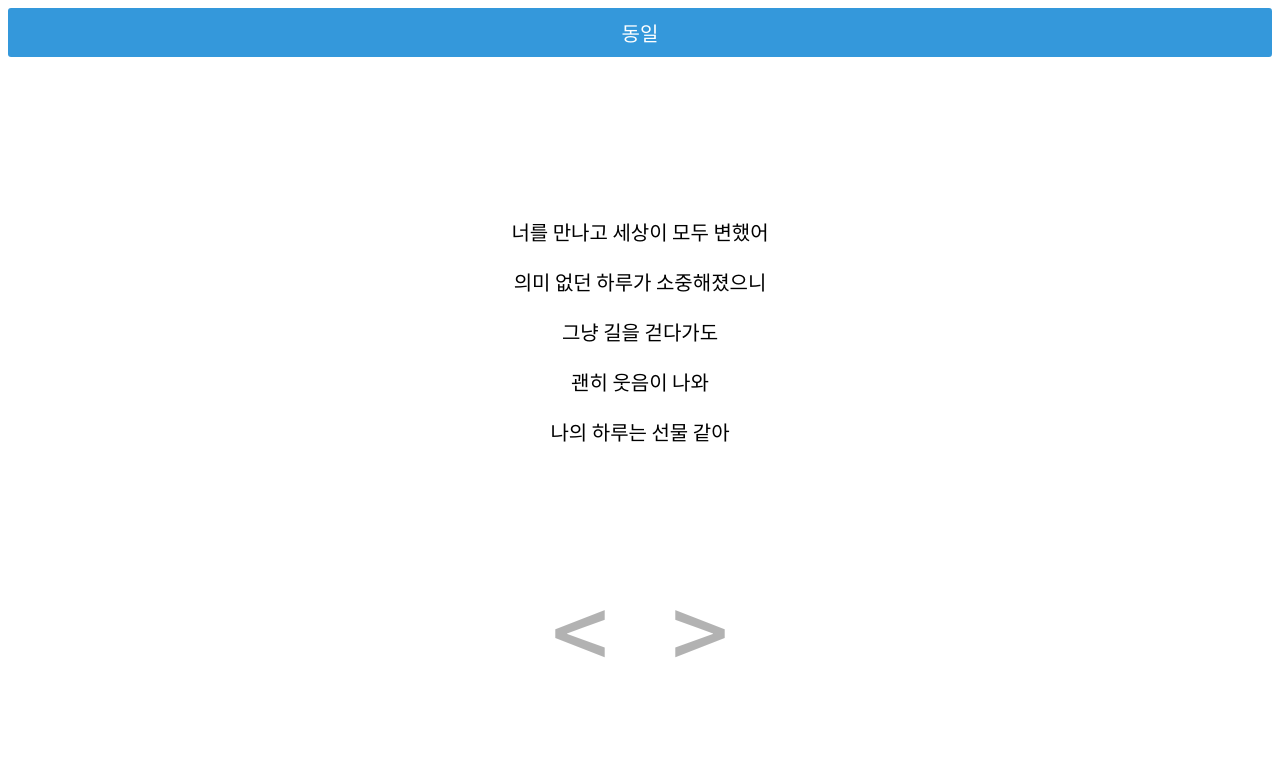
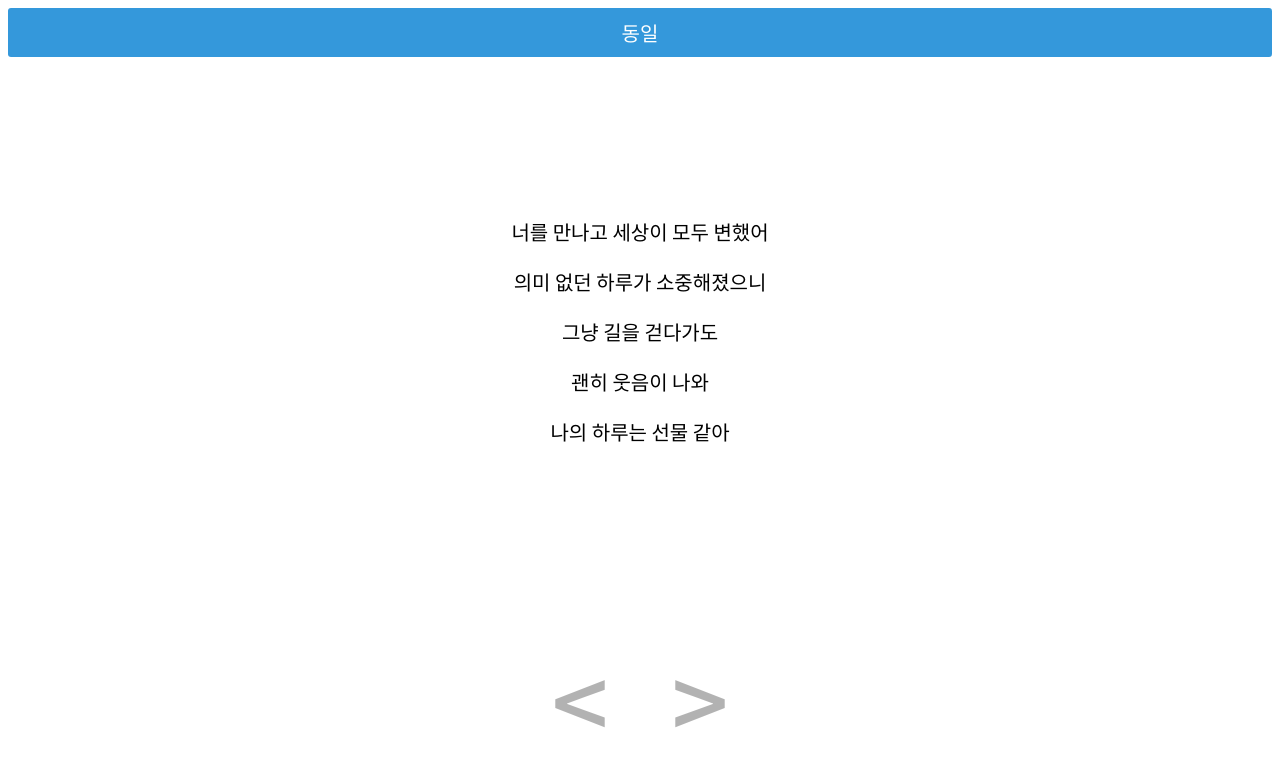
Before and after one commit to devstefancho/song, a React (Create React App) app: page / in a window 1280 px wide. Shown: the top 766 px of the page. Built offline with nearby package versions, Linux system fonts and the light colour scheme.

Commit message:
화살표 아래 마진 축소

```diff
--- a/src/components/Lyrics.css
+++ b/src/components/Lyrics.css
@@ -28,7 +28,7 @@ section {
     display: flex;
     align-items: center;
     justify-content: space-evenly;
-    margin-bottom: 100px;
+    margin-bottom: 30px;
 }
 
 .arrow {
```
